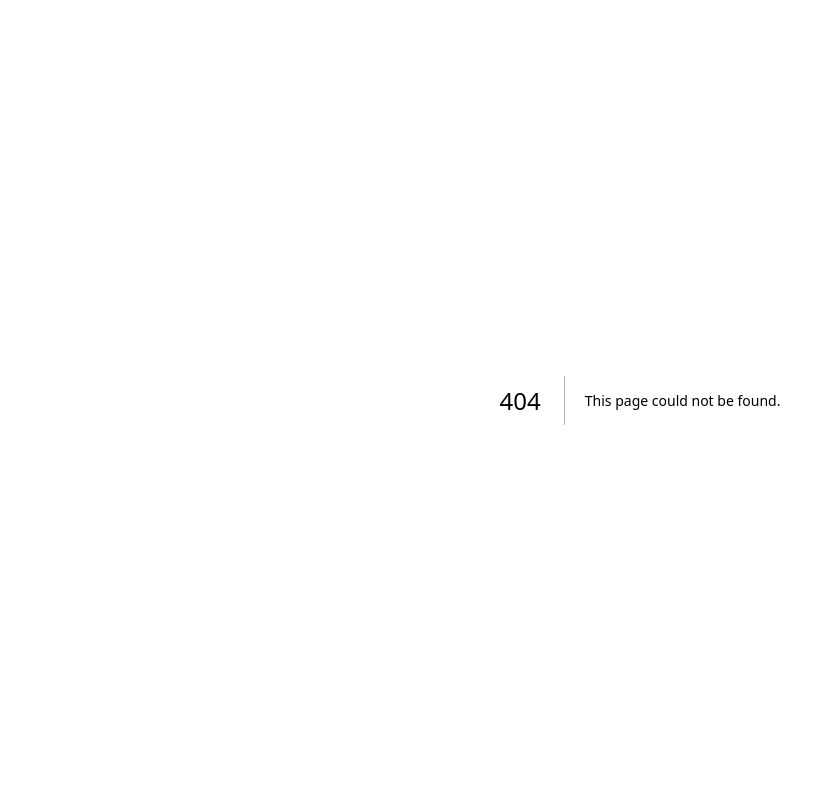
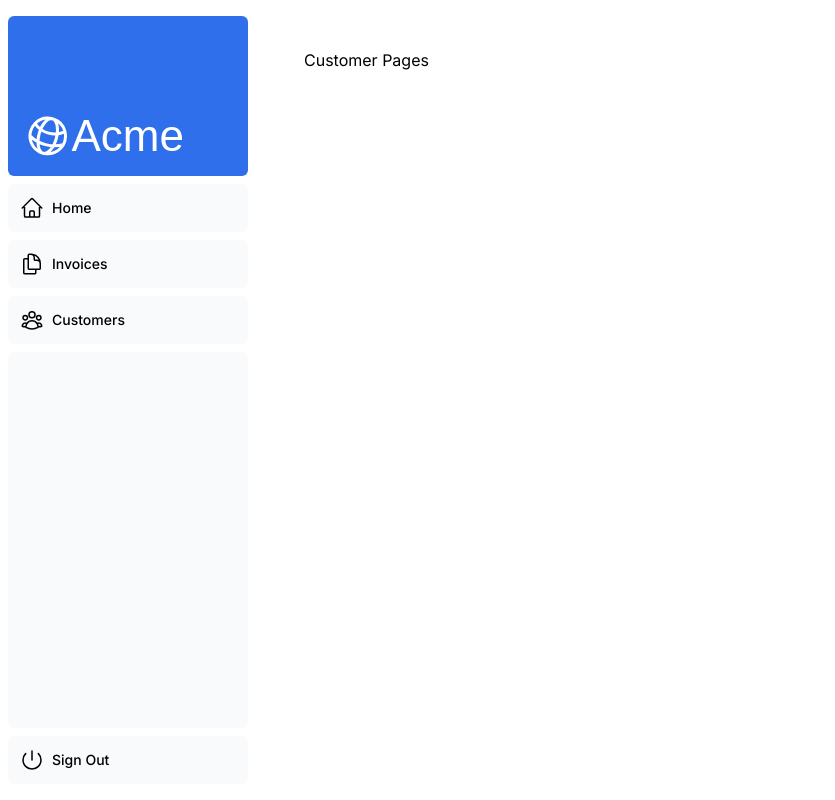
Before and after one commit to miirshe/fullstack-nextjs-dashboard, a Next.js app: page /dashboard/customers in a window 1280 px wide. Before the commit this address had no page. Shown: the whole page, without its empty margins (0-835 px from the left). Built offline with nearby package versions, Linux system fonts and the light colour scheme; a web font is replaced by a local one.

Commit message:
completed: chapter-4 layout and routes

```diff
--- /dev/null
+++ b/app/dashboard/customers/page.tsx
@@ -0,0 +1,3 @@
+export default function page() {
+    return <p>Customer Pages</p>
+}
--- /dev/null
+++ b/app/dashboard/invoices/page.tsx
@@ -0,0 +1,3 @@
+export default function page (){
+    return <p>Invoices page</p>
+}
--- /dev/null
+++ b/app/dashboard/layout.tsx
@@ -0,0 +1,12 @@
+import SideNav from '@/app/ui/dashboard/sidenav';
+
+export default function Layout({ children }: { children: React.ReactNode }) {
+  return (
+    <div className="flex h-screen flex-col md:flex-row md:overflow-hidden">
+      <div className="w-full flex-none md:w-64">
+        <SideNav />
+      </div>
+      <div className="flex-grow p-6 md:overflow-y-auto md:p-12">{children}</div>
+    </div>
+  );
+}
--- /dev/null
+++ b/app/dashboard/page.tsx
@@ -0,0 +1,3 @@
+export default function Page() {
+    return <p>Dashboard Page</p>;
+  }
--- a/app/page.tsx
+++ b/app/page.tsx
@@ -37,6 +37,13 @@
         className="hidden md:block"
         alt="Screenshots of the dashboard project showing desktop version"
       />
+       <Image
+        src="/hero-mobile.png"
+        width={500}
+        height={500}
+        className="block md:hidden"
+        alt="Screenshots of the dashboard project showing desktop version"
+      />
         </div>
       </div>
     </main>
```
